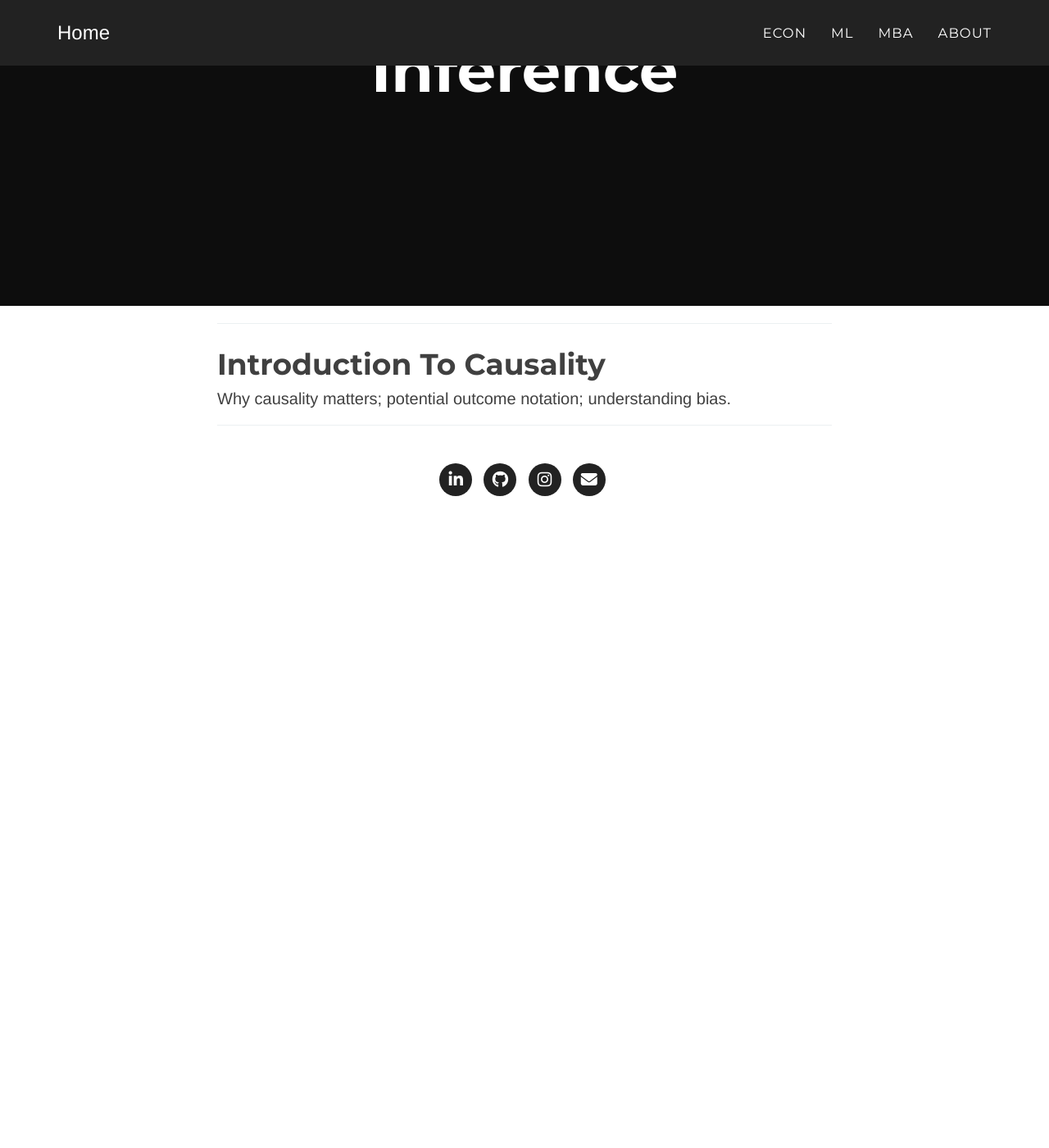
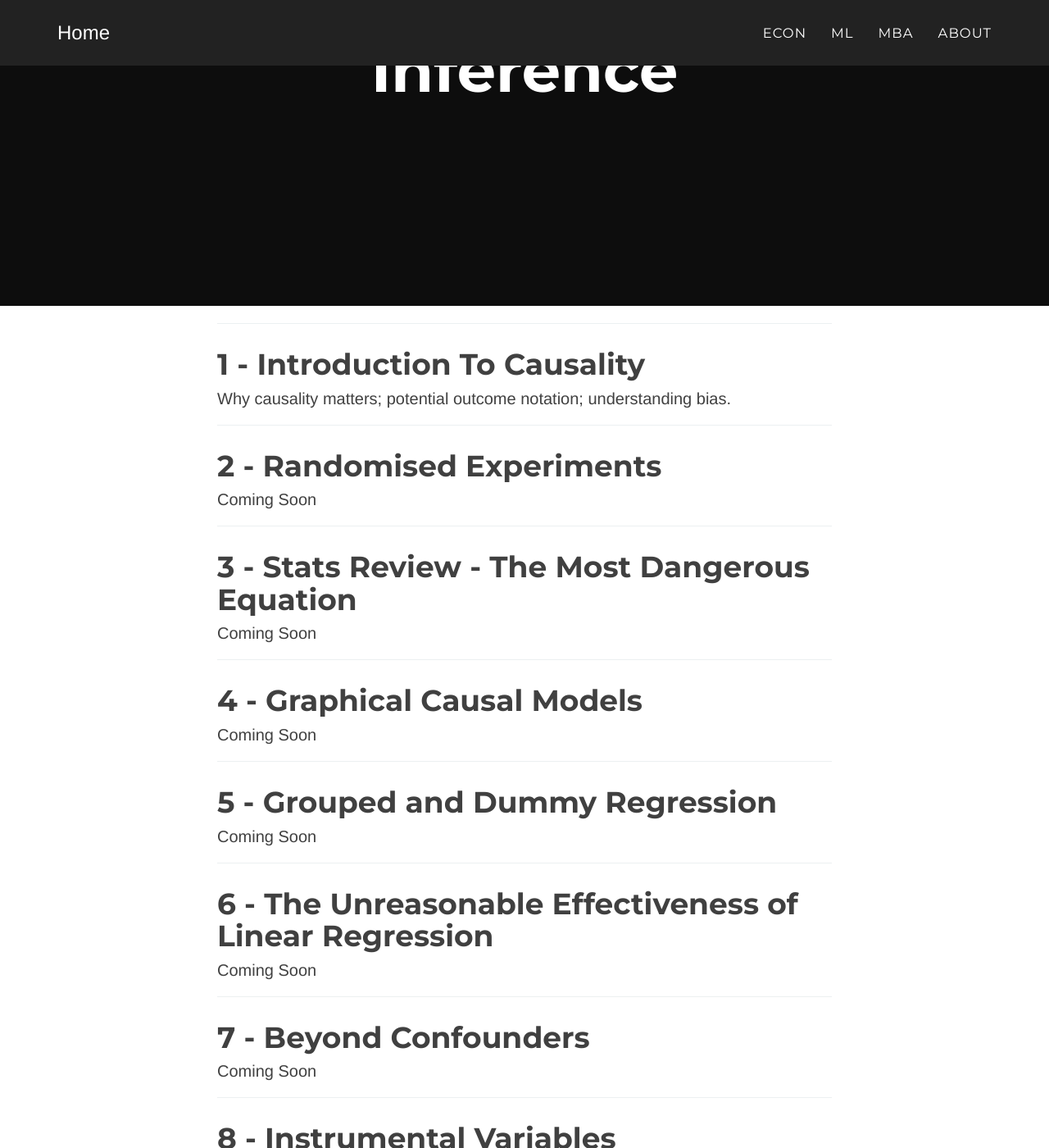
Before and after one commit to matheusfacure/matheusfacure.github.io, a Jekyll site: the page built from econtutorials.html, in a window 1280 px wide and 1400 px high, scrolled down 327 px. Shown: the whole window at 82% size. Built offline with Jekyll 4.4.1, drawn with Linux system fonts in a browser that asks for light colours; nearby versions of some CDN libraries; some web fonts are replaced; before the commit the page ends 957 px from its top, so only the background shows below that; some of the changed text lies outside the part shown.

Commit message:
add chapters (#11)

```diff
--- a/_posts/2020-06-17-into-to-causality.md
+++ b/_posts/2020-06-17-into-to-causality.md
@@ -2,7 +2,7 @@
 layout: tutorial
 tags: [Econ]
 comments: true
-title: Introduction To Causality
+title: 1 - Introduction To Causality
 subtitle: Why causality matters; potential outcome notation; understanding bias.
 date: 2020-06-17
 true-dt: 2020-06-17
--- /dev/null
+++ b/_posts/2020-06-20-stats-review-the-most-dangerous-equation.md
@@ -0,0 +1,12 @@
+---
+layout: tutorial
+tags: [Econ]
+comments: true
+title: 3 - Stats Review - The Most Dangerous Equation
+subtitle: Coming Soon
+date: 2020-06-18
+true-dt: 2020-06-18
+author: "Matheus Facure"
+---
+
+Under development. Check at https://github.com/matheusfacure/python-causality-handbook/blob/master/3-Stats-Review-The-Most-Dangerous-Equation.ipynb
--- /dev/null
+++ b/_posts/2020-06-23-grouped-and-dummy-regression.md
@@ -0,0 +1,12 @@
+---
+layout: tutorial
+tags: [Econ]
+comments: true
+title: 6 - The Unreasonable Effectiveness of Linear Regression
+subtitle: Coming Soon
+date: 2020-06-18
+true-dt: 2020-06-18
+author: "Matheus Facure"
+---
+
+Under development. Check at https://github.com/matheusfacure/python-causality-handbook/blob/master/5-The-Unreasonable-Effectiveness-of-Linear-Regression.ipynb
--- a/mba.html
+++ b/mba.html
@@ -131,7 +131,7 @@ title: "Personal MBA"
         <label><a href="https://www.amazon.com/Culture-Code-Secrets-Highly-Successful/dp/0525492461">The Culture Code</a>, by Daniel Coyle</label><br>
 
         <input type="checkbox" checked>
-        <label><a href="https://www.amazon.com/Seven-Principles-Making-Marriage-Work/dp/0609805797">TThe Seven Principles for Making Marriage Work</a>, by John M. Gottman</label><br>
+        <label><a href="https://www.amazon.com/Seven-Principles-Making-Marriage-Work/dp/0609805797">The Seven Principles for Making Marriage Work</a>, by John M. Gottman</label><br>
 
         <input type="checkbox" checked>
         <label><a href="https://www.amazon.com/Willpower-Rediscovering-Greatest-Human-Strength/dp/0143122231">Willpower</a>, by Roy F. Baumeister</label><br>
```
Also changed, not shown: _posts/2020-06-19-randomised-experiments.md (added, +12 -0 lines), _posts/2020-06-21-graphical-causal-models.md (added, +12 -0 lines), _posts/2020-06-22-the-unreasonable-effectiveness-of-linear-regression.md (added, +12 -0 lines), _posts/2020-06-24-beyond-confounders.md (added, +12 -0 lines), _posts/2020-06-25-instrumental-variables.md (added, +12 -0 lines), _posts/2020-06-26-non-compliance-and-late.md (added, +12 -0 lines), _posts/2020-06-27-matching.md (added, +12 -0 lines), _posts/2020-06-28-propensity-score.md (added, +12 -0 lines), _posts/2020-06-29-doubly-robust-estimation.md (added, +12 -0 lines), _posts/2020-06-30-panel-data-and-fixed-effects.md (added, +12 -0 lines), _posts/2020-07-01-difference-in-difference.md (added, +12 -0 lines), _posts/2020-07-02-synthetic-control.md (added, +12 -0 lines), _posts/2020-07-03-regression-discontinuity-design.md (added, +12 -0 lines).
